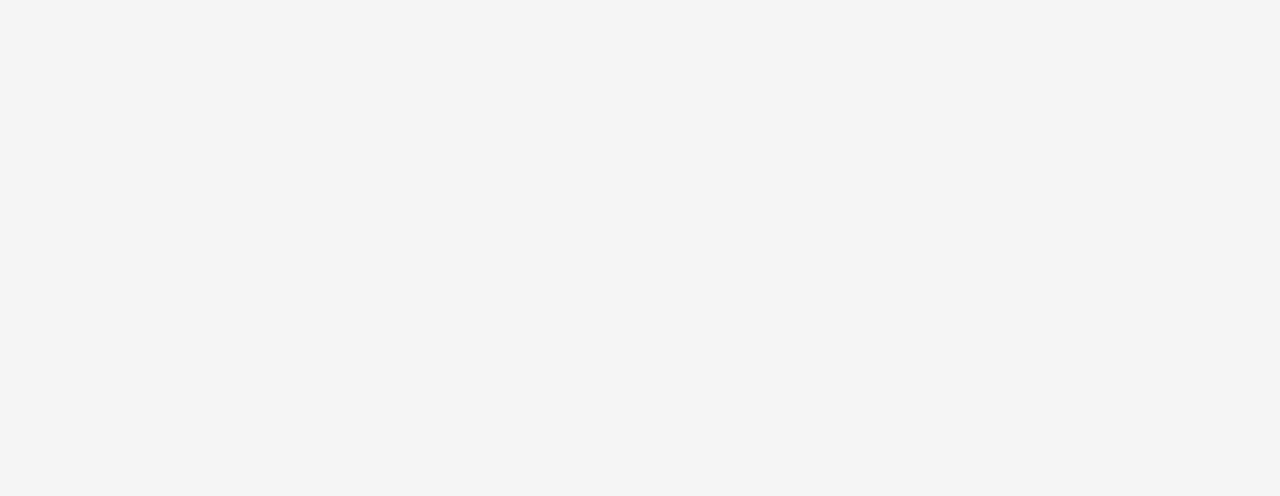
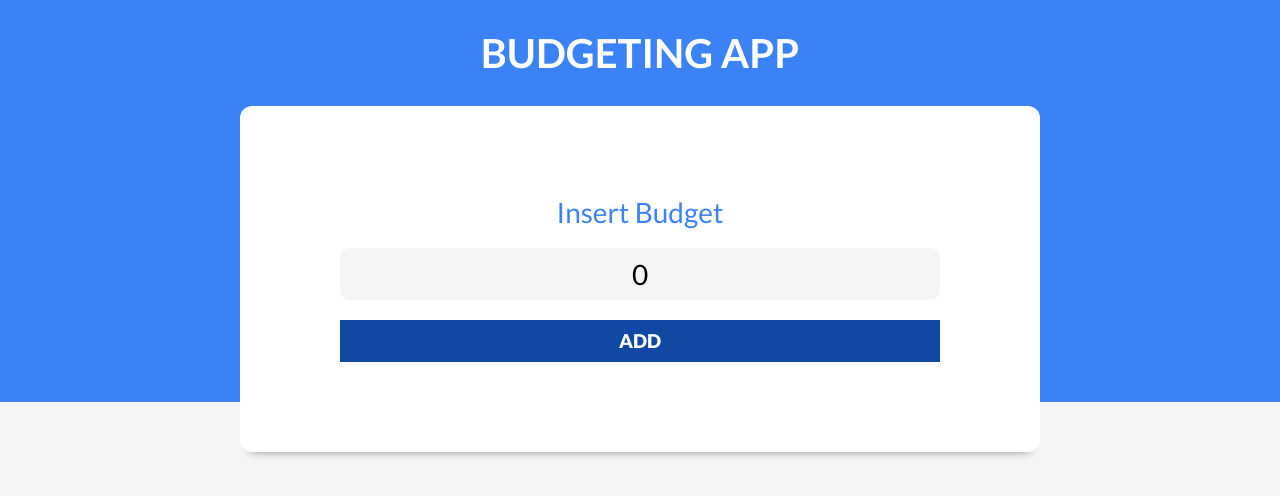
Before and after one commit to sachin6291/budgeting, a React (Vite) app: page / in a window 1280 px wide. Shown: the top 496 px of the page. Built offline with nearby package versions, Linux system fonts and the light colour scheme.

Commit message:
made header and budget input

```diff
--- a/src/App.jsx
+++ b/src/App.jsx
@@ -1,9 +1,17 @@
+import { useState } from "react"
+import Header from "./components/Header"
 
 function App() {
 
+  const[budget, setBudget]=useState(0)
 
   return (
       <div>
+        <Header
+          budget={budget}
+          setBudget={setBudget}
+        />
+
       </div>
   )
 }
--- /dev/null
+++ b/src/components/Header.jsx
@@ -0,0 +1,15 @@
+import NewBudget from "./NewBudget"
+
+const Header =({budget, setBudget})=>{
+    return(
+        <header>
+            <h1>Budgeting App</h1>
+            <NewBudget
+                budget={budget}
+                setBudget={setBudget}
+            />
+        </header>
+
+    )
+}
+export default Header
--- /dev/null
+++ b/src/components/Message.jsx
@@ -0,0 +1,11 @@
+
+
+const Message = ({children,type}) => {
+  return (
+    <div
+        className={`alerta ${type}`}
+    >{children}</div>
+  )
+}
+
+export default Message
--- /dev/null
+++ b/src/components/NewBudget.jsx
@@ -0,0 +1,38 @@
+import { useState } from "react"
+import Message from "./Message"
+
+const NewBudget =({budget, setBudget})=>{
+
+    const[message, setMessage] = useState('')
+
+    const handleBudget=(e)=>{
+
+        e.preventDefault()
+
+        if(!Number(budget) || Number(budget)< 0){
+            setMessage('nope')
+        }else{
+            setMessage("okay")
+        }
+    }
+
+    return(
+        <div className="contenedor-presupuesto contenedor sombra">
+
+            <form className="formulario" onSubmit={handleBudget}>
+                <div className="campo">
+                    <label>Insert Budget</label>
+                    <input type="text"
+                        className="nuevo-presupuesto"
+                        placeholder="Add your Budget"
+                        value={budget}
+                        onChange={(e)=>setBudget(e.target.value)}
+                    />
+                </div>
+                <input type="submit" value="Add"/>
+                {message && <Message type="error">{message}</Message>}
+            </form>
+        </div>
+    )
+}
+export default NewBudget
```
